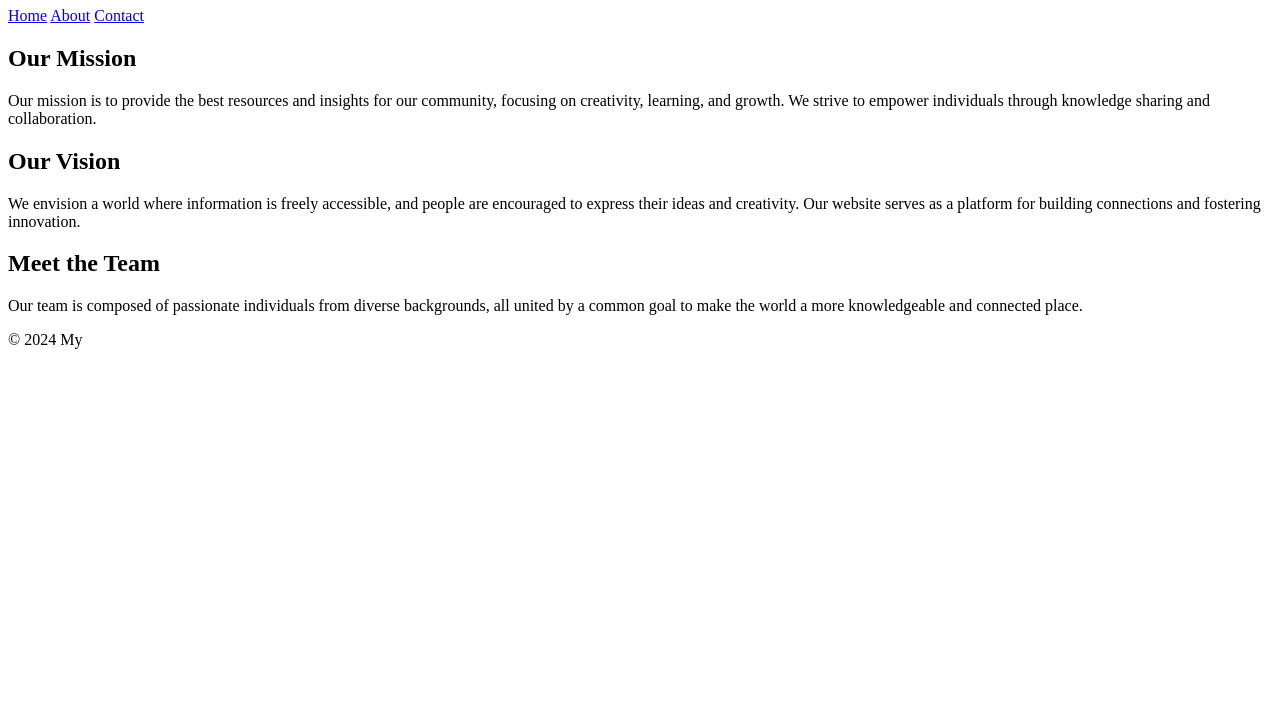
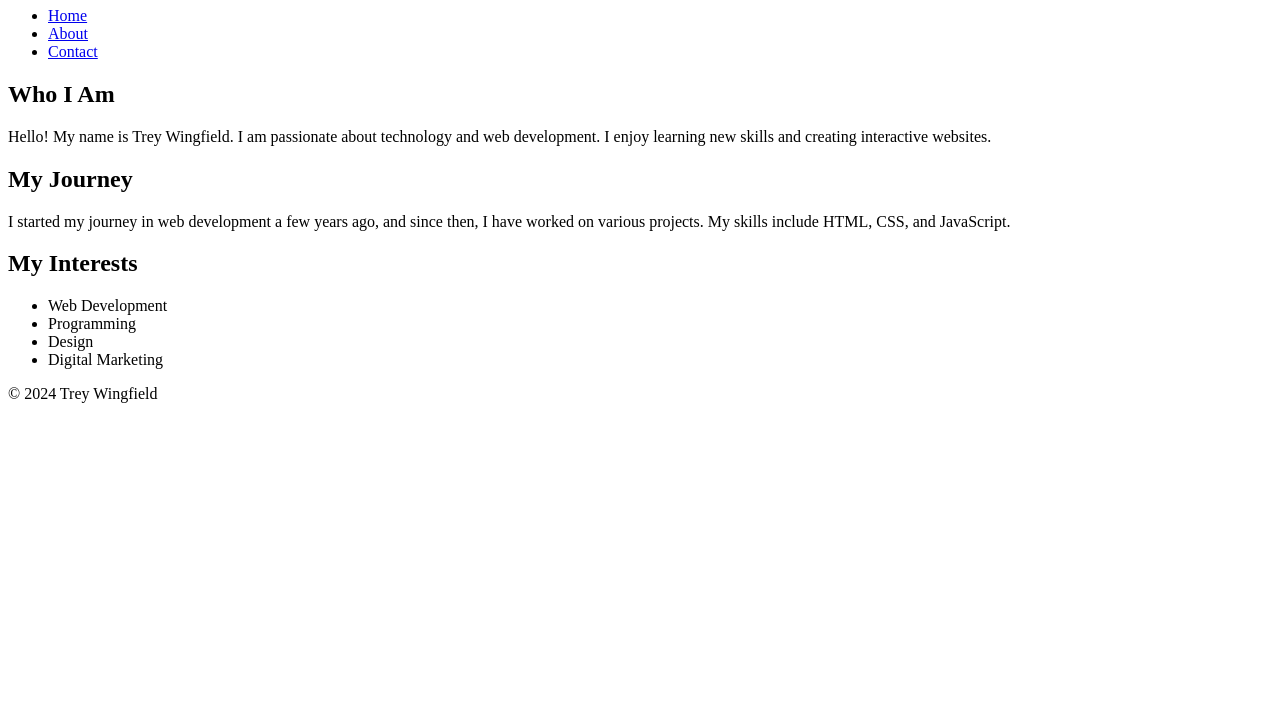
Before and after one commit to Trezzyy1/Trey-sweb.github.io, a plain HTML site: page about.html in a window 1280 px wide. Shown: the part 73-800 px from the top of the page. Drawn offline with Linux system fonts and the light colour scheme.

Commit message:
Update about.html

```diff
--- a/about.html
+++ b/about.html
@@ -3,33 +3,41 @@
 <head>
     <meta charset="UTF-8">
     <meta name="viewport" content="width=device-width, initial-scale=1.0">
-    <title>About - My Website</title>
-    <link rel="stylesheet" href="style.css">
+    <title>About Me</title>
+    <link rel="stylesheet" href="styles.css">
 </head>
 <body>
     <header>
-        <h1>About Us</h1>
+        <h1>About Me</h1>
         <nav>
-            <a href="index.html">Home</a>
-            <a href="about.html">About</a>
-            <a href="contact.html">Contact</a>
+            <ul>
+                <li><a href="javascript.html">Home</a></li>
+                <li><a href="about.html">About</a></li>
+                <li><a href="contact.html">Contact</a></li>
+            </ul>
         </nav>
     </header>
     <main>
         <section>
-            <h2>Our Mission</h2>
-            <p>Our mission is to provide the best resources and insights for our community, focusing on creativity, learning, and growth. We strive to empower individuals through knowledge sharing and collaboration.</p>
+            <h2>Who I Am</h2>
+            <p>Hello! My name is Trey Wingfield. I am passionate about technology and web development. I enjoy learning new skills and creating interactive websites.</p>
         </section>
-
         <section>
-            <h2>Our Vision</h2>
-            <p>We envision a world where information is freely accessible, and people are encouraged to express their ideas and creativity. Our website serves as a platform for building connections and fostering innovation.</p>
+            <h2>My Journey</h2>
+            <p>I started my journey in web development a few years ago, and since then, I have worked on various projects. My skills include HTML, CSS, and JavaScript.</p>
         </section>
-
         <section>
-            <h2>Meet the Team</h2>
-            <p>Our team is composed of passionate individuals from diverse backgrounds, all united by a common goal to make the world a more knowledgeable and connected place.</p>
+            <h2>My Interests</h2>
+            <ul>
+                <li>Web Development</li>
+                <li>Programming</li>
+                <li>Design</li>
+                <li>Digital Marketing</li>
+            </ul>
         </section>
     </main>
     <footer>
-        <p>&copy; 2024 My
+        <p>&copy; 2024 Trey Wingfield</p>
+    </footer>
+</body>
+</html>
```
